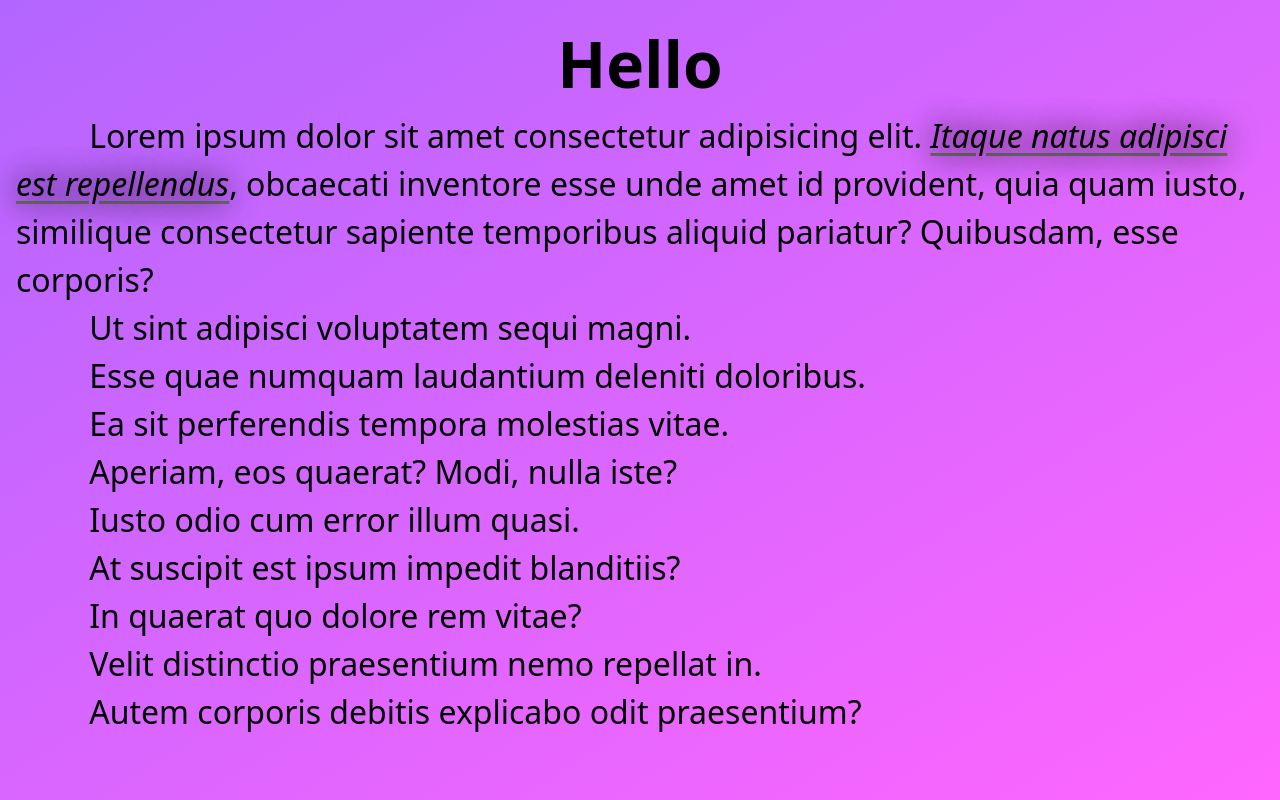
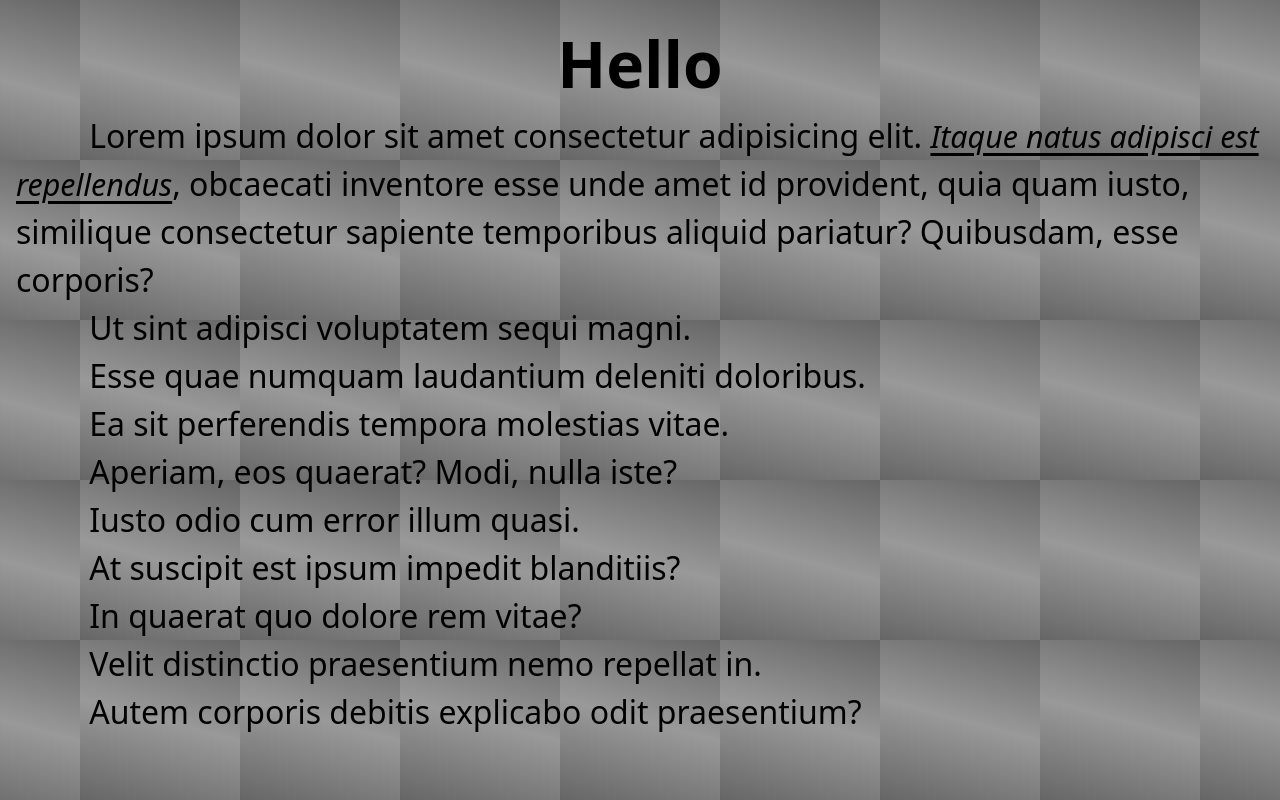
Before and after one commit to Selvaganapathi-A/Selvaganapathi-A.github.io, a plain HTML site: page index.html in a window 1280 px wide. Drawn offline with Linux system fonts and the light colour scheme.

Commit message:
add background image

```diff
--- a/stylesheet/dark.css
+++ b/stylesheet/dark.css
@@ -0,0 +1,6 @@
+@media screen and (prefers-color-scheme: dark) {
+    :root {
+        --background_gradient_color-001: hsl(0 0% 10%);
+        --background_gradient_color-002: hsl(0 0% 20%);
+    }
+}
--- a/stylesheet/light.css
+++ b/stylesheet/light.css
@@ -0,0 +1,4 @@
+:root {
+    --background_gradient_color-001: hsl(0 0% 40%);
+    --background_gradient_color-002: hsl(0 0% 60%);
+}
--- a/stylesheet/style.css
+++ b/stylesheet/style.css
@@ -1,3 +1,6 @@
+@import url("./light.css");
+@import url("./dark.css");
+
 *::before,
 *,
 *::after {
@@ -21,10 +24,16 @@ body {
     min-height: 100svh;
     padding: 0.5em;
     background-image: linear-gradient(
-        to bottom right in hsl,
-        light-dark(hsl(270 100% 70%), hsl(270 100% 20%)),
-        light-dark(hsl(300 100% 70%), hsl(300 100% 20%))
+        15deg in hsl,
+        var(--background_gradient_color-001),
+        var(--background_gradient_color-002),
+        var(--background_gradient_color-001)
     );
+    background-repeat: repeat;
+    background-size: 5em 5em;
+    background-clip: border-box;
+    background-position: center;
+    background-attachment: fixed;
 }
 
 h1,
@@ -47,10 +56,11 @@ p {
 a {
     color: inherit;
     font-style: italic;
+    font-size: 0.95em;
     text-underline-offset: clamp(1px, 0.4vw, 0.4em);
-    text-decoration-color: light-dark(dimgray, whitesmoke);
+    text-decoration-color: currentColor;
     transition: font-style 100ms linear;
-    text-shadow: 0 0 1em currentColor;
+    /* text-shadow: 0 0 1em currentColor; */
 }
 
 a:hover,
```
